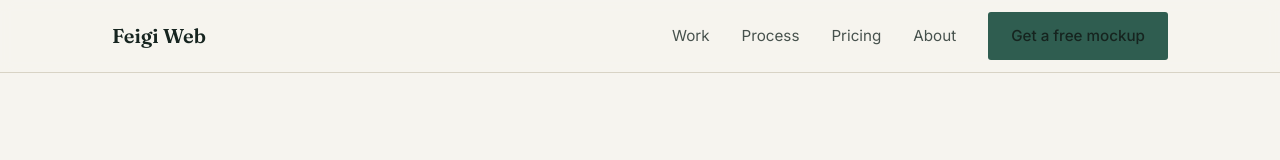
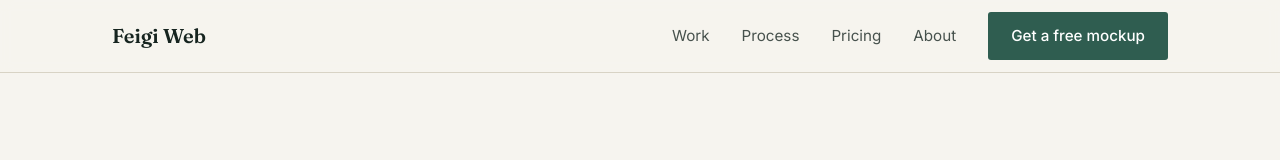
Before and after one commit to MikeyIsNotFamous/feigiweb-site, a plain HTML site: page index.html in a window 1280 px wide. Shown: the top 160 px of the page. Drawn offline with Linux system fonts and the light colour scheme.

Commit message:
Fix CSS specificity bug making nav CTA text render black instead of white

```diff
--- a/index.html
+++ b/index.html
@@ -147,7 +147,7 @@
   .navlinks{display:flex;gap:32px;align-items:center;}
   .navlinks a{font-size:0.95rem;color:var(--ink);opacity:0.78;transition:opacity .15s;}
   .navlinks a:hover{opacity:1;}
-  .navlinks a.btn{opacity:1;}
+  .navlinks a.btn{opacity:1;color:var(--white);}
 
   .nav-toggle{
     display:none;
```
